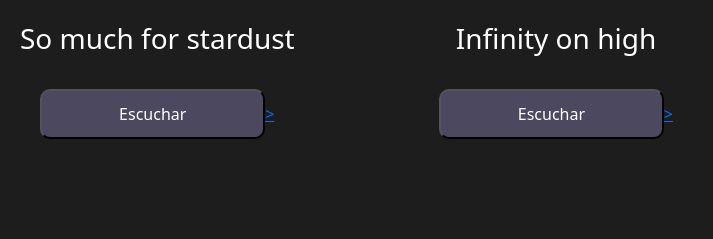
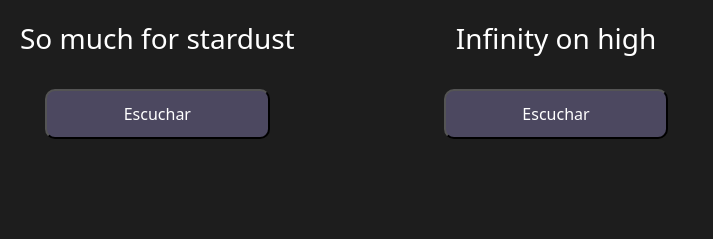
Before and after one commit to JuanPMartinezz/CodoaCodoFront, a plain HTML site: page index.html in a window 1280 px wide. Shown: the part 1203-1442 px from the top of the page, 84-797 px from the left. Drawn offline with nearby package versions, Linux system fonts and the light colour scheme.

Commit message:
Arreglos finales

```diff
--- a/index.html
+++ b/index.html
@@ -37,12 +37,12 @@
             <div class="col-md-4 album">
                 <img src="images/album1.png" alt="">
                 <h3>So much for stardust</h3>
-                <a href="https://open.spotify.com/album/5mWnMYLnfcnkDOCojHW6O1"><button>Escuchar</button>></a>
+                <a href="https://open.spotify.com/album/5mWnMYLnfcnkDOCojHW6O1"><button>Escuchar</button></a>
             </div>
             <div class="col-md-4 album">
                 <img src="images/album2.jpg" alt="">
                 <h3>Infinity on high</h3>
-               <a href="https://open.spotify.com/album/0hHopYqXhuvYSHtVyrcb1g"><button>Escuchar</button>></a>
+               <a href="https://open.spotify.com/album/0hHopYqXhuvYSHtVyrcb1g"><button>Escuchar</button></a>
             </div>
             <div class="col-md-4 album">
                 <img src="images/album3.jfif" alt="">
```
